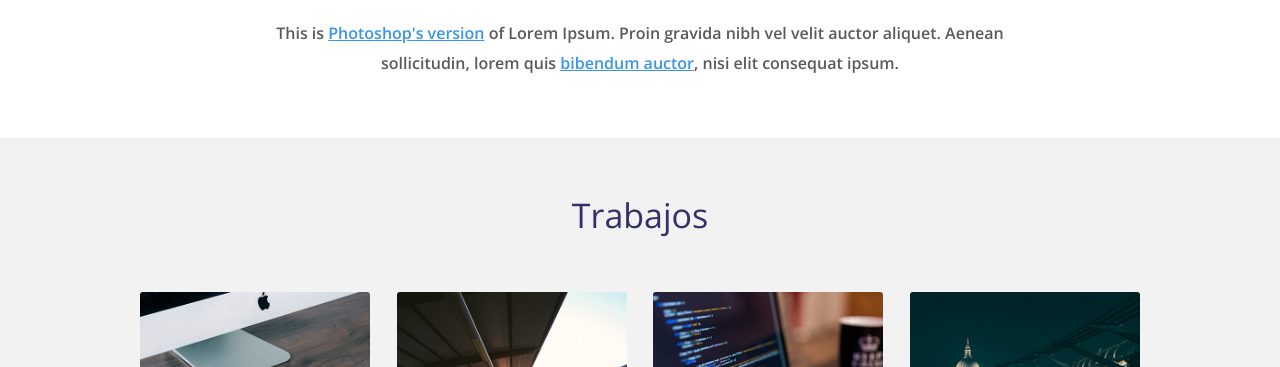
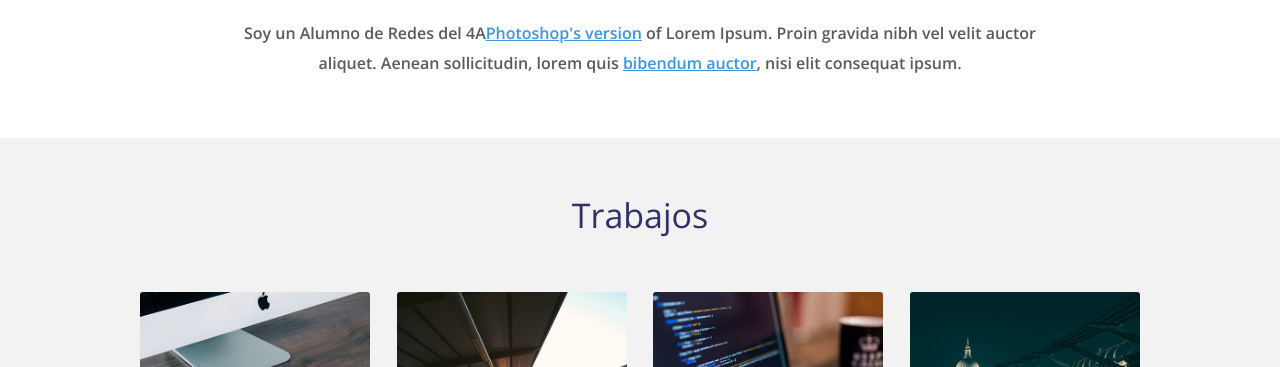
Before and after one commit to OmarFlores1231/OmarFlores1231.github.io, a plain HTML site: page index.html in a window 1280 px wide. Shown: the part 733-1100 px from the top of the page. Drawn offline with nearby package versions, Linux system fonts and the light colour scheme.

Commit message:
Update index.html

```diff
--- a/index.html
+++ b/index.html
@@ -36,7 +36,7 @@
 
 				<div class="texto">
 					<h3 class="titulo">Acerca de</h3>
-					<p>This is <span class="bold">Photoshop's version</span> of Lorem Ipsum. Proin gravida nibh vel velit auctor aliquet. Aenean sollicitudin, lorem quis <span class="bold">bibendum auctor</span>, nisi elit consequat ipsum.</p>
+					<p> Soy un Alumno de Redes del 4A<span class="bold">Photoshop's version</span> of Lorem Ipsum. Proin gravida nibh vel velit auctor aliquet. Aenean sollicitudin, lorem quis <span class="bold">bibendum auctor</span>, nisi elit consequat ipsum.</p>
 				</div>
 			</div>
 		</section>
```
